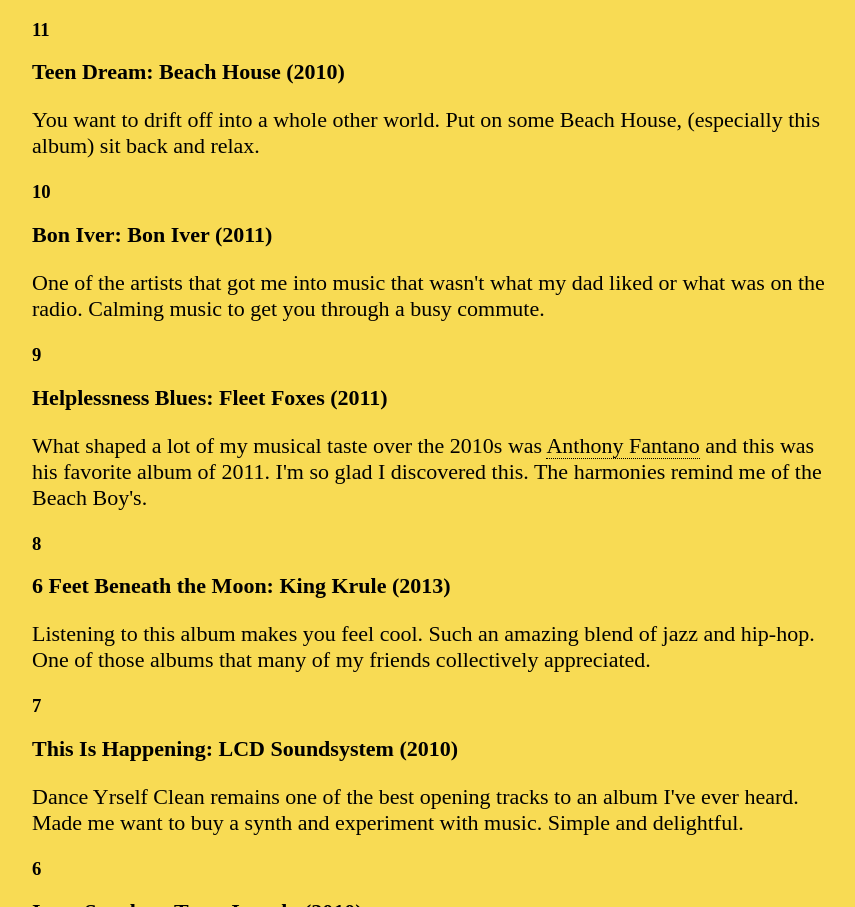
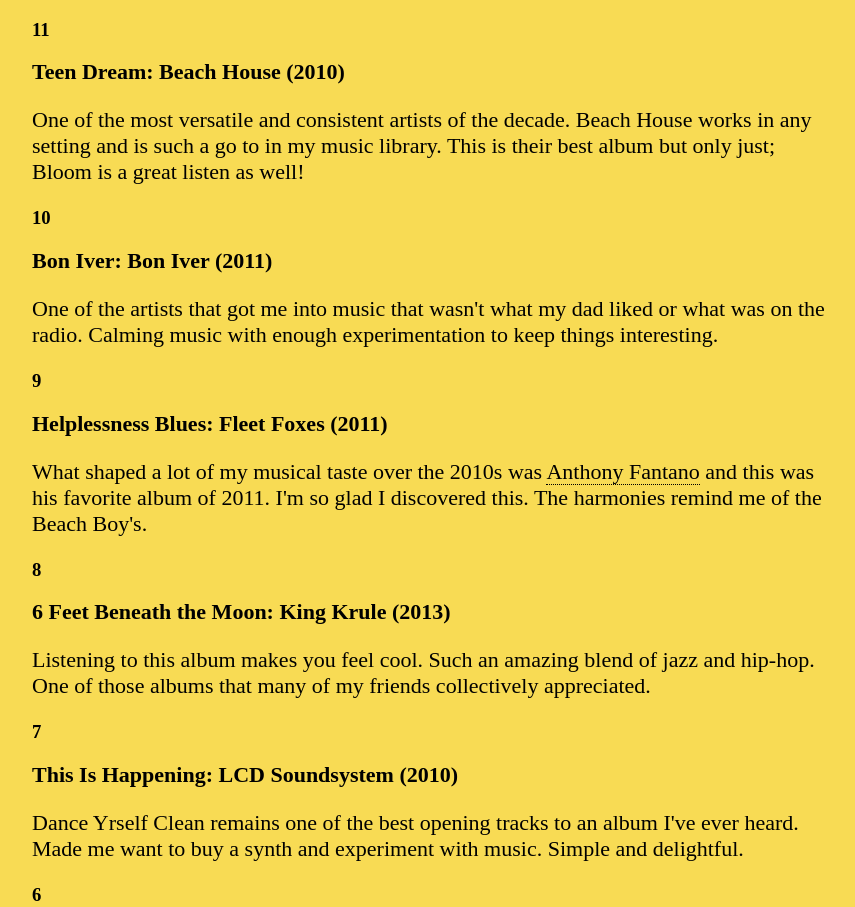
Before and after one commit to harrisonmalone/harrisonmalone-gatsby, a Gatsby site: page /best-albums-of-the-2010s/ in a window 1280 px wide. Shown: the part 1203-2110 px from the top of the page, without its empty margins (208-1063 px from the left). Built offline with nearby package versions, Linux system fonts and the light colour scheme; Gatsby itself is replaced by a stand-in of ours.

Commit message:
edited post

```diff
--- a/src/posts/best-albums-of-the-2010s.md
+++ b/src/posts/best-albums-of-the-2010s.md
@@ -39,13 +39,13 @@
 
 ## Teen Dream: Beach House (2010)
 
-You want to drift off into a whole other world. Put on some Beach House, (especially this album) sit back and relax.
+One of the most versatile and consistent artists of the decade. Beach House works in any setting and is such a go to in my music library. This is their best album but only just; Bloom is a great listen as well!
 
 ### 10
 
 ## Bon Iver: Bon Iver (2011)
 
-One of the artists that got me into music that wasn't what my dad liked or what was on the radio. Calming music to get you through a busy commute.
+One of the artists that got me into music that wasn't what my dad liked or what was on the radio. Calming music with enough experimentation to keep things interesting.
 
 ### 9
 
```
